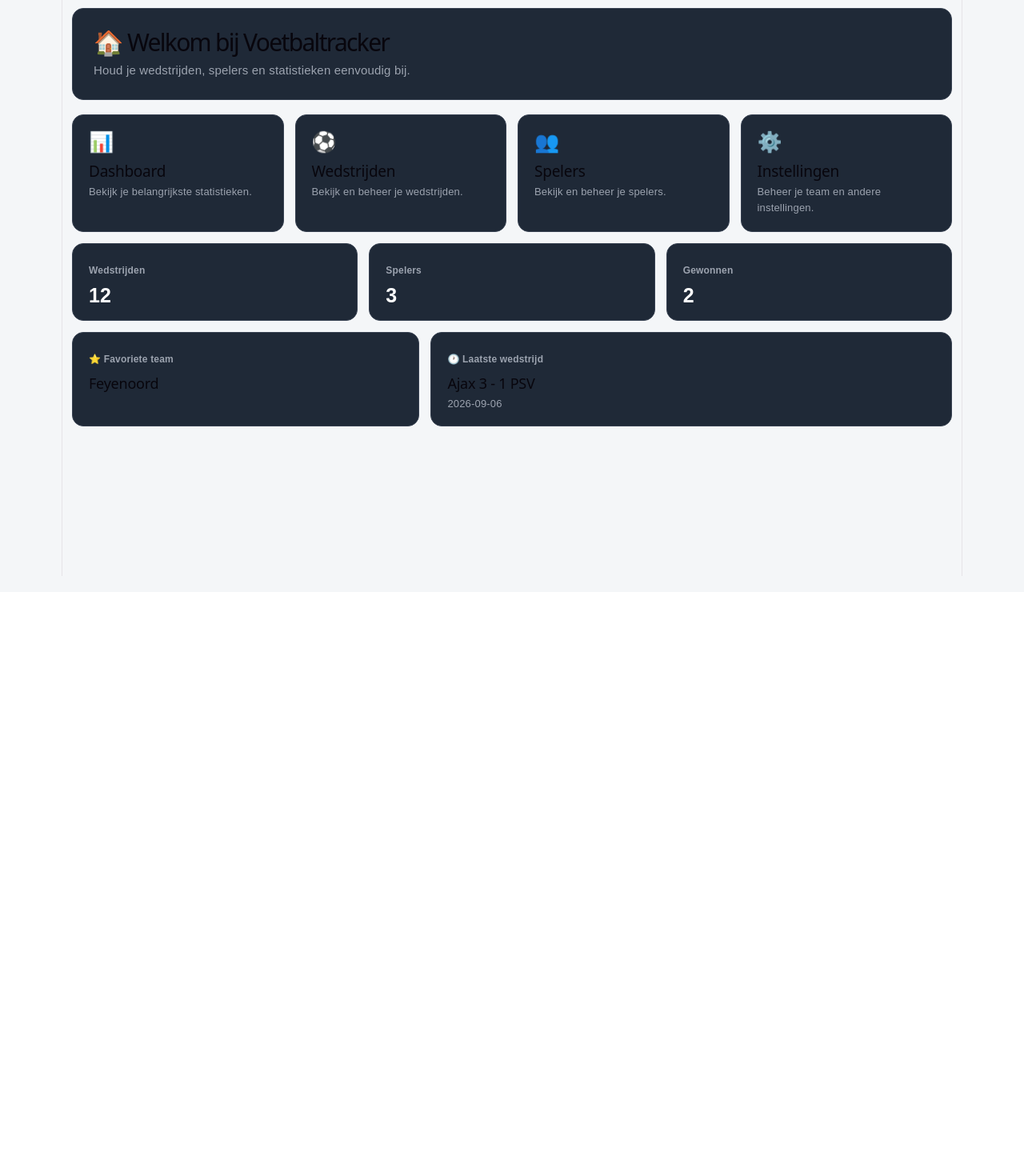
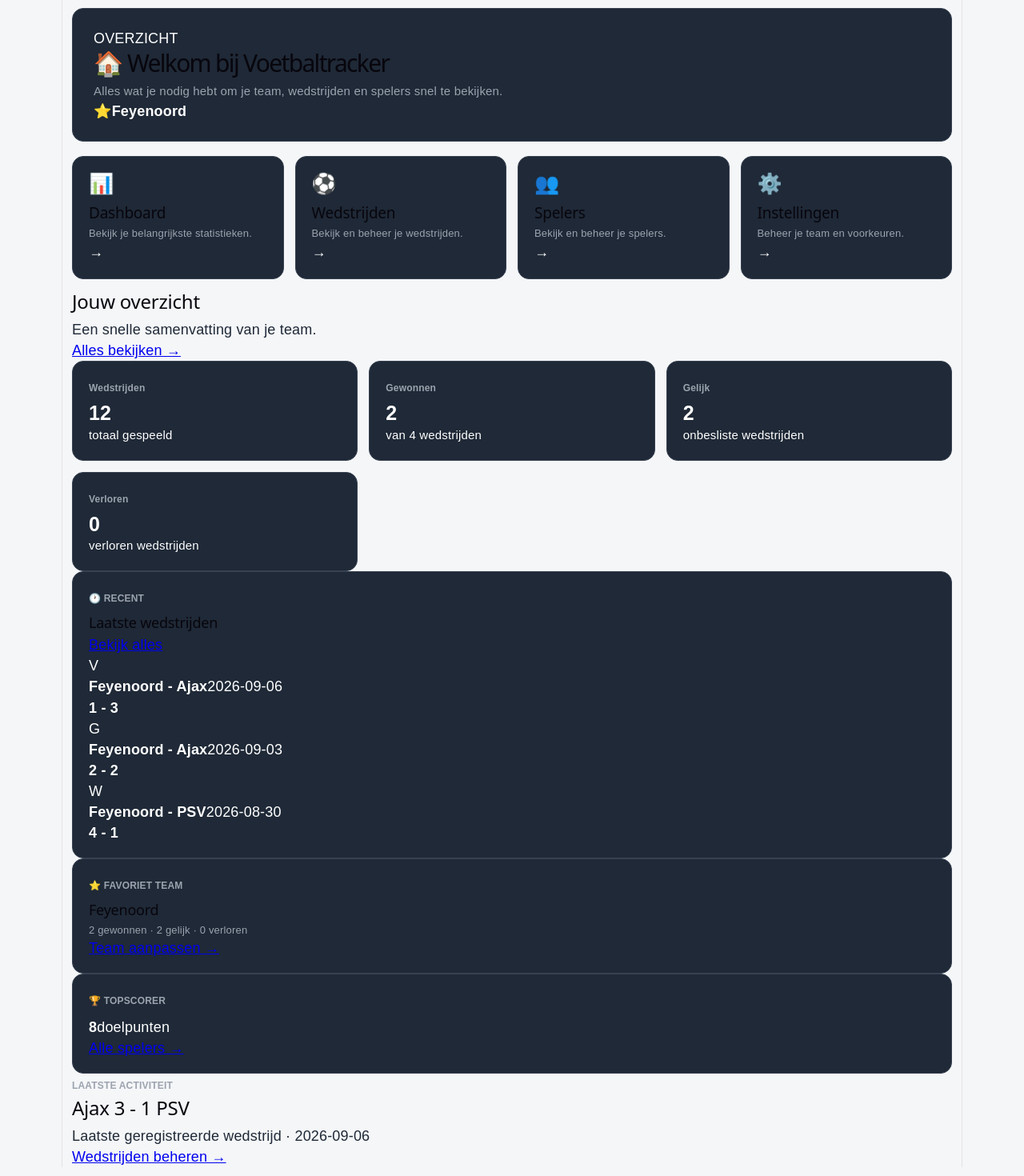
Before and after one commit to Ryan050409/simpel-design, a React (Vite) app: page / in a window 1280 px wide. Shown: the part 100-1570 px from the top of the page at 80% size. Before the commit the page ends 840 px from the top, so only its background shows below. Built offline with nearby package versions, Linux system fonts and the light colour scheme.

Commit message:
Homepagina uitbreiden en gebruiksvriendelijker maken

```diff
--- a/src/HomePage.tsx
+++ b/src/HomePage.tsx
@@ -13,6 +13,7 @@
   );
 
   const latestMatch = sortedMatches[0];
+  const recentMatches = sortedMatches.slice(0, 3);
 
   const teamMatches = matches.filter(
     (match) => match.home === team || match.away === team,
@@ -24,78 +25,208 @@
     return teamGoals > opponentGoals;
   }).length;
 
+  const draws = teamMatches.filter(
+    (match) => match.homeGoals === match.awayGoals,
+  ).length;
+
+  const losses = teamMatches.length - wins - draws;
+
+  const topScorer = [...playerList].sort((a, b) => b.goals - a.goals)[0];
+
   return (
     <div className="home-page">
       <div className="home-page-header">
+        <div>
+          <span className="home-page-welcome-label">OVERZICHT</span>
           <h1>🏠 Welkom bij Voetbaltracker</h1>
-        <p>Houd je wedstrijden, spelers en statistieken eenvoudig bij.</p>
+          <p>
+            Alles wat je nodig hebt om je team, wedstrijden en spelers snel te
+            bekijken.
+          </p>
+        </div>
+        <div className="home-page-team-badge">
+          <span>⭐</span>
+          <strong>{team}</strong>
+        </div>
       </div>
 
       <div className="home-page-links">
         <Link to="/dashboard" className="home-page-card">
           <span>📊</span>
+          <div>
             <h2>Dashboard</h2>
             <p>Bekijk je belangrijkste statistieken.</p>
+          </div>
+          <strong className="home-page-card-arrow">→</strong>
         </Link>
 
         <Link to="/wedstrijden" className="home-page-card">
           <span>⚽</span>
+          <div>
             <h2>Wedstrijden</h2>
             <p>Bekijk en beheer je wedstrijden.</p>
+          </div>
+          <strong className="home-page-card-arrow">→</strong>
         </Link>
 
         <Link to="/spelers" className="home-page-card">
           <span>👥</span>
+          <div>
             <h2>Spelers</h2>
             <p>Bekijk en beheer je spelers.</p>
+          </div>
+          <strong className="home-page-card-arrow">→</strong>
         </Link>
 
         <Link to="/instellingen" className="home-page-card">
           <span>⚙️</span>
+          <div>
             <h2>Instellingen</h2>
-          <p>Beheer je team en andere instellingen.</p>
+            <p>Beheer je team en voorkeuren.</p>
+          </div>
+          <strong className="home-page-card-arrow">→</strong>
         </Link>
       </div>
 
-      <div className="home-page-info">
+      <div className="home-page-section-title">
+        <div>
+          <h2>Jouw overzicht</h2>
+          <p>Een snelle samenvatting van je team.</p>
+        </div>
+        <Link to="/dashboard">Alles bekijken →</Link>
+      </div>
+
       <div className="home-page-stats">
         <div className="home-page-stat">
           <span>Wedstrijden</span>
           <strong>{matches.length}</strong>
-          </div>
-
-          <div className="home-page-stat">
-            <span>Spelers</span>
-            <strong>{playerList.length}</strong>
+          <small>totaal gespeeld</small>
         </div>
 
         <div className="home-page-stat">
           <span>Gewonnen</span>
           <strong>{wins}</strong>
+          <small>van {teamMatches.length} wedstrijden</small>
+        </div>
+
+        <div className="home-page-stat">
+          <span>Gelijk</span>
+          <strong>{draws}</strong>
+          <small>onbesliste wedstrijden</small>
+        </div>
+
+        <div className="home-page-stat">
+          <span>Verloren</span>
+          <strong>{losses}</strong>
+          <small>verloren wedstrijden</small>
         </div>
       </div>
 
-        <div className="home-page-bottom">
+      <div className="home-page-content-grid">
         <div className="home-page-panel">
-            <span className="home-page-panel-label">⭐ Favoriete team</span>
-            <h2>{team}</h2>
+          <div className="home-page-panel-heading">
+            <div>
+              <span className="home-page-panel-label">🕐 RECENT</span>
+              <h2>Laatste wedstrijden</h2>
+            </div>
+            <Link to="/wedstrijden">Bekijk alles</Link>
           </div>
 
-          <div className="home-page-panel">
-            <span className="home-page-panel-label">🕐 Laatste wedstrijd</span>
+          {recentMatches.length > 0 ? (
+            <div className="home-page-match-list">
+              {recentMatches.map((match) => {
+                const teamIsHome = match.home === team;
+                const teamGoals = teamIsHome ? match.homeGoals : match.awayGoals;
+                const opponentGoals = teamIsHome
+                  ? match.awayGoals
+                  : match.homeGoals;
+                const opponent = teamIsHome ? match.away : match.home;
+                const result =
+                  teamGoals > opponentGoals
+                    ? "W"
+                    : teamGoals === opponentGoals
+                      ? "G"
+                      : "V";
+
+                return (
+                  <div className="home-page-match" key={match.id}>
+                    <div className={`home-page-result result-${result.toLowerCase()}`}>
+                      {result}
+                    </div>
+                    <div className="home-page-match-info">
+                      <strong>{team} - {opponent}</strong>
+                      <span>{match.date}</span>
+                    </div>
+                    <strong className="home-page-match-score">
+                      {teamGoals} - {opponentGoals}
+                    </strong>
+                  </div>
+                );
+              })}
+            </div>
+          ) : (
+            <div className="home-page-empty">
+              <span>⚽</span>
+              <p>Nog geen wedstrijden toegevoegd.</p>
+              <Link to="/wedstrijden">Eerste wedstrijd toevoegen →</Link>
+            </div>
+          )}
+        </div>
+
+        <div className="home-page-side-column">
+          <div className="home-page-panel home-page-team-panel">
+            <span className="home-page-panel-label">⭐ FAVORIET TEAM</span>
+            <h2>{team}</h2>
+            <p>
+              {teamMatches.length === 0
+                ? "Voeg je eerste wedstrijd toe om hier meer teaminformatie te zien."
+                : `${wins} gewonnen · ${draws} gelijk · ${losses} verloren`}
+            </p>
+            <Link to="/instellingen">Team aanpassen →</Link>
+          </div>
+
+          <div className="home-page-panel home-page-top-player">
+            <span className="home-page-panel-label">🏆 TOPSCORER</span>
+            {topScorer ? (
+              <>
+                <h2>{topScorer.name}</h2>
+                <div className="home-page-top-player-stats">
+                  <strong>{topScorer.goals}</strong>
+                  <span>doelpunten</span>
+                </div>
+                <Link to="/spelers">Alle spelers →</Link>
+              </>
+            ) : (
+              <div className="home-page-empty-small">
+                <p>Nog geen spelers toegevoegd.</p>
+                <Link to="/spelers">Eerste speler toevoegen →</Link>
+              </div>
+            )}
+          </div>
+        </div>
+      </div>
+
+      <div className="home-page-latest">
+        <div>
+          <span className="home-page-panel-label">LAATSTE ACTIVITEIT</span>
           {latestMatch ? (
             <>
               <h2>
                 {latestMatch.home} {latestMatch.homeGoals} -{" "}
                 {latestMatch.awayGoals} {latestMatch.away}
               </h2>
-                <p>{latestMatch.date}</p>
+              <p>Laatste geregistreerde wedstrijd · {latestMatch.date}</p>
             </>
           ) : (
-              <p>Nog geen wedstrijden.</p>
+            <>
+              <h2>Klaar om te beginnen?</h2>
+              <p>Voeg een wedstrijd of speler toe om je overzicht te vullen.</p>
+            </>
           )}
         </div>
-        </div>
+        <Link to={latestMatch ? "/wedstrijden" : "/spelers"}>
+          {latestMatch ? "Wedstrijden beheren →" : "Aan de slag →"}
+        </Link>
       </div>
     </div>
   );
```
Lines whose indentation alone changed are shown as unchanged.
